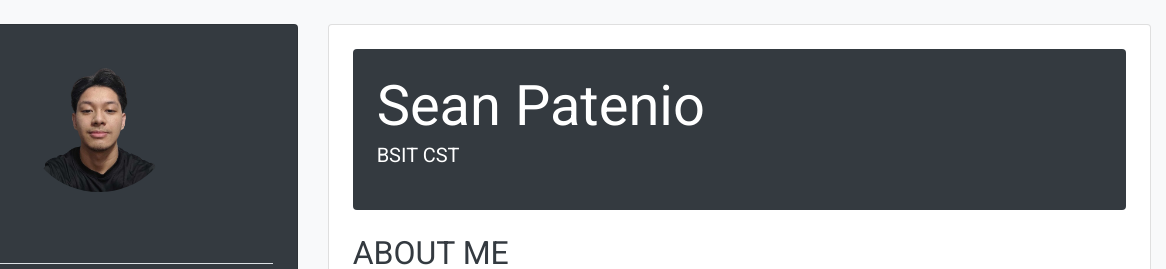
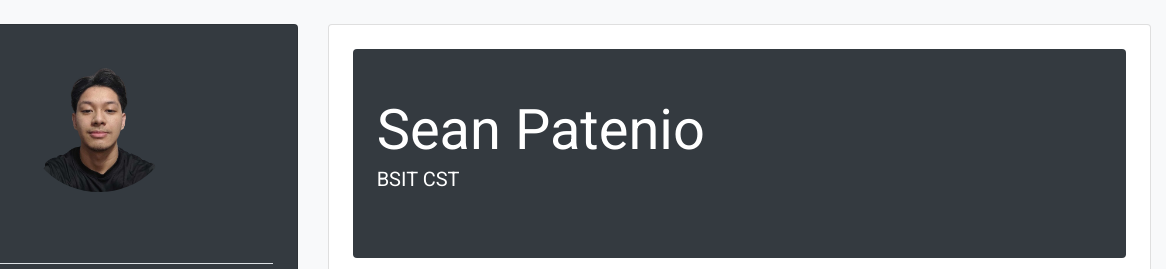
Before and after one commit to seanpatenio/seanpatenio.github.io, a plain HTML site: page S2summative/resume.html in a window 1280 px wide. Shown: the top 269 px of the page, 114-1280 px from the left. Drawn offline with nearby package versions, Linux system fonts and the light colour scheme.

Commit message:
final na ata

```diff
--- a/S2summative/resume.html
+++ b/S2summative/resume.html
@@ -78,7 +78,7 @@
             </div>
             <div class="col-md-8">
                 <div class="card bg-white p-4">
-                    <div class="bg-dark text-white rounded-right rounded-left px-4 py-4 mb-4">
+                    <div class="bg-dark text-white rounded-right rounded-left px-4 py-5 mb-4">
                         <h1 class="display-4 mb-0">Sean Patenio</h1>
                         <p class="lead">BSIT CST</p>
                     </div>
```
